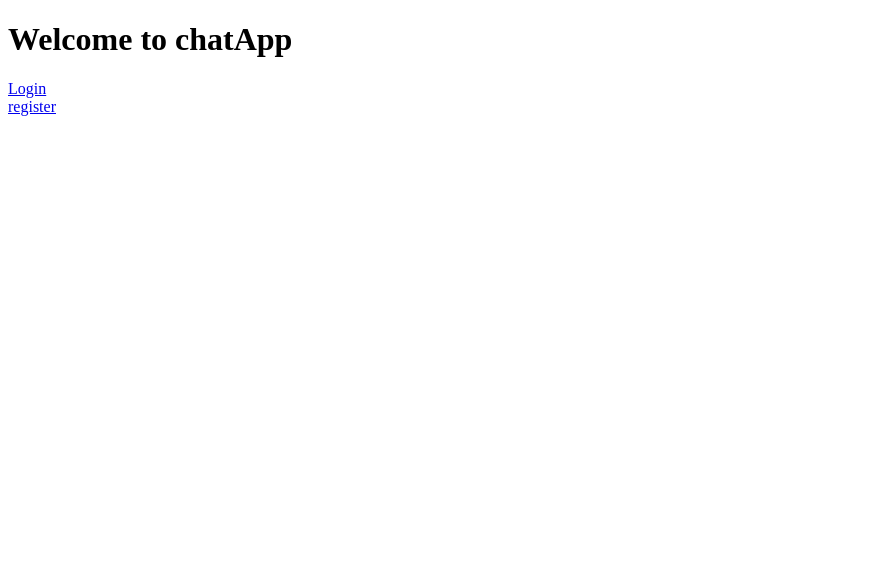
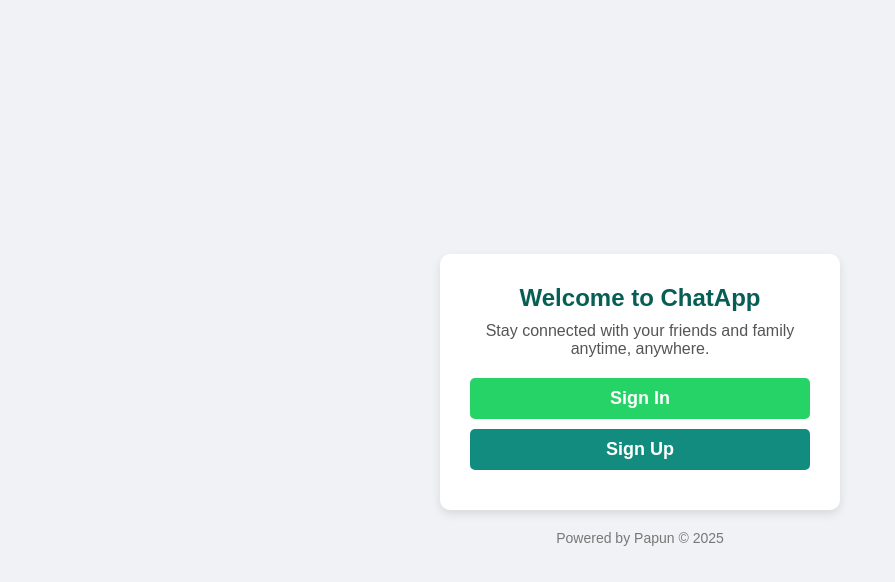
Before and after one commit to papunkumar101/chat-app, a plain HTML site: page Client/welcome.html in a window 1280 px wide. Shown: the whole page, without its empty margins (0-895 px from the left). Drawn offline with Linux system fonts and the light colour scheme.

Commit message:
Update UI for statics pages

```diff
--- a/Client/welcome.html
+++ b/Client/welcome.html
@@ -3,11 +3,78 @@
 <head>
     <meta charset="UTF-8">
     <meta name="viewport" content="width=device-width, initial-scale=1.0">
-    <title>Document</title>
+    <title>ChatApp</title>
+    <style>
+        * {
+            margin: 0;
+            padding: 0;
+            box-sizing: border-box;
+            font-family: Arial, sans-serif;
+        }
+        body {
+            display: flex;
+            flex-direction: column;
+            align-items: center;
+            justify-content: center;
+            height: 100vh;
+            background-color: #f0f2f5;
+            text-align: center;
+            padding: 20px;
+        }
+        .container {
+            max-width: 400px;
+            background: white;
+            padding: 30px;
+            border-radius: 10px;
+            box-shadow: 0 4px 10px rgba(0, 0, 0, 0.1);
+        }
+        h1 {
+            font-size: 24px;
+            margin-bottom: 10px;
+            color: #075e54;
+        }
+        p {
+            font-size: 16px;
+            color: #555;
+            margin-bottom: 20px;
+        }
+        .btn {
+            display: block;
+            width: 100%;
+            padding: 10px;
+            margin: 10px 0;
+            text-align: center;
+            text-decoration: none;
+            font-size: 18px;
+            font-weight: bold;
+            border-radius: 5px;
+            transition: 0.3s;
+        }
+        .btn-signin {
+            background-color: #25d366;
+            color: white;
+        }
+        .btn-signup {
+            background-color: #128c7e;
+            color: white;
+        }
+        .btn:hover {
+            opacity: 0.8;
+        }
+        .footer {
+            margin-top: 20px;
+            font-size: 14px;
+            color: #777;
+        }
+    </style>
 </head>
 <body>
-    <h1>Welcome to chatApp</h1>
-    <a href="/signin">Login</a><br>
-    <a href="/signup">register</a><br>
+    <div class="container">
+        <h1>Welcome to ChatApp</h1>
+        <p>Stay connected with your friends and family anytime, anywhere.</p>
+        <a href="/signin" class="btn btn-signin">Sign In</a>
+        <a href="/signup" class="btn btn-signup">Sign Up</a>
+    </div>
+    <div class="footer">Powered by Papun &copy; <script>document.write(new Date().getFullYear());</script></div>
 </body>
 </html>
```
Also changed, not shown: Client/signin.html (+54 -44 lines), Client/signup.html (+57 -47 lines).
